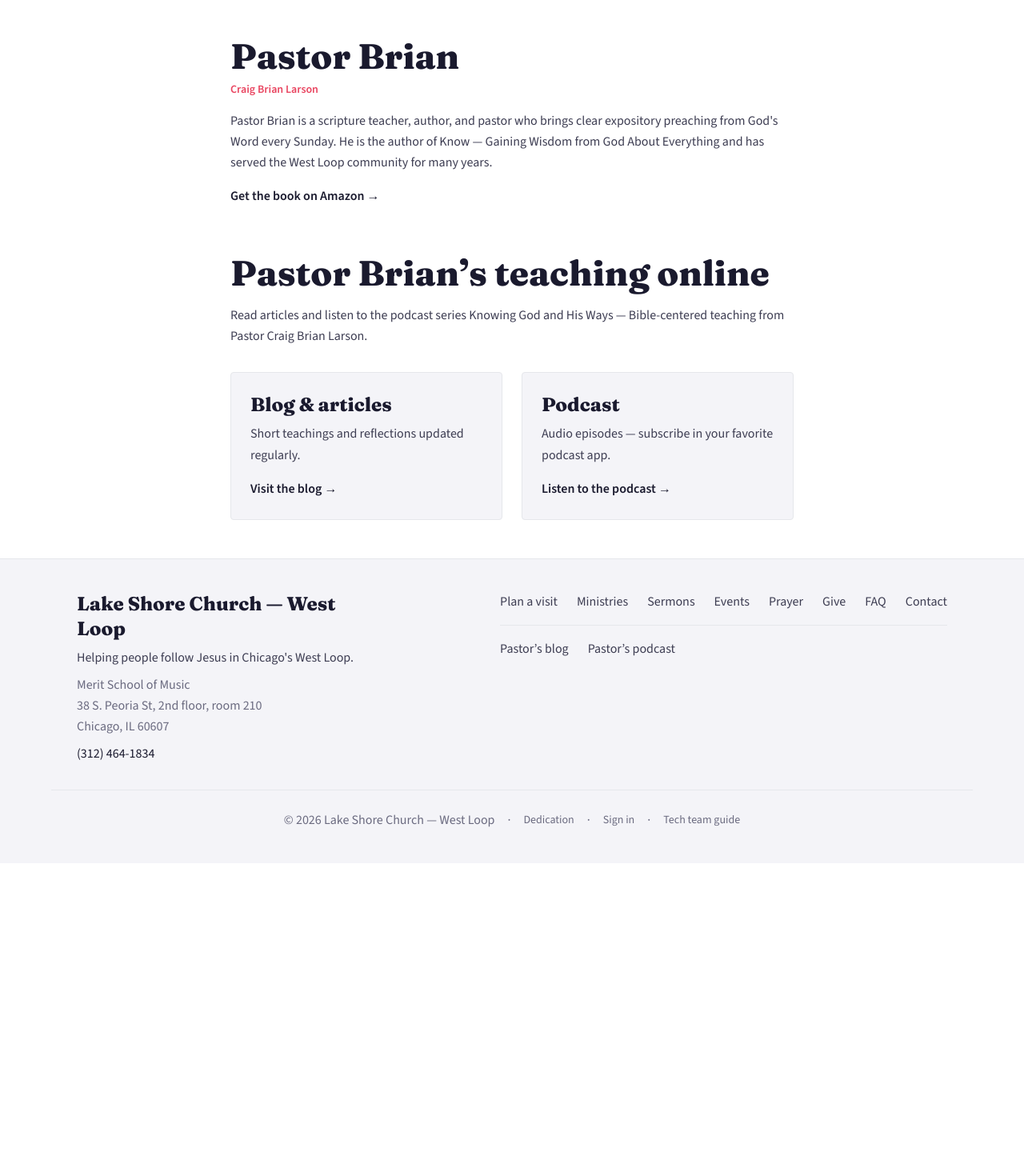
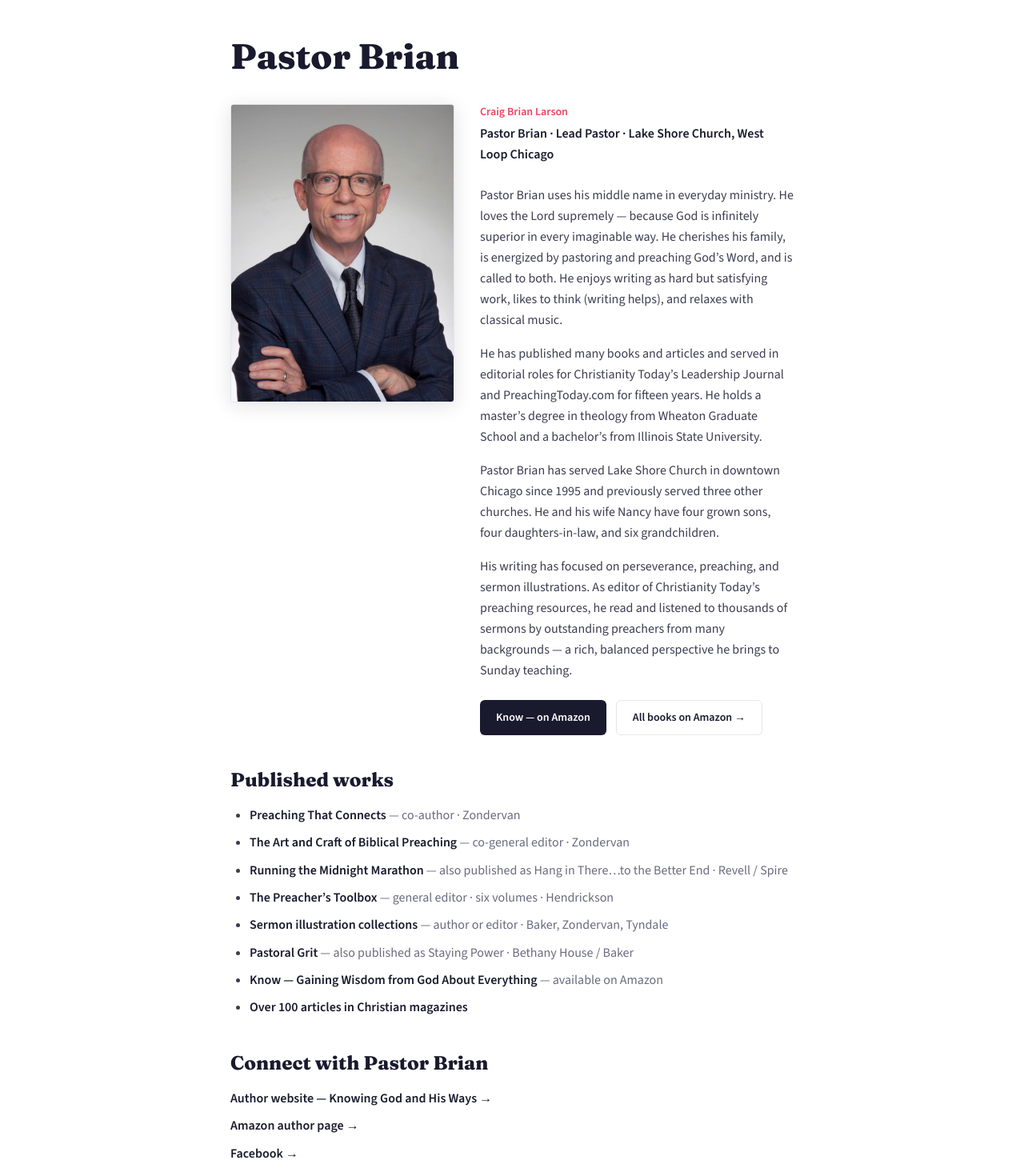
Before and after one commit to lake-shore-church/lsc-platform, a Next.js app in the folder apps/web/: page /en/about in a window 1280 px wide. Shown: the part 920-2390 px from the top of the page at 80% size. Before the commit the page ends 1999 px from the top, so only its background shows below. Built offline with nearby package versions, Linux system fonts and the light colour scheme; no server answers; what sanity would draw is missing.

Commit message:
feat(about): Pastor Brian bio, photo, and published works
Add portrait from craigbrianlarson.com, expanded About section with
books and links, and leaders card photo fallback.

Co-authored-by: Cursor <cursoragent@cursor.com>

```diff
--- a/apps/web/app/[locale]/(public)/about/leaders/page.tsx
+++ b/apps/web/app/[locale]/(public)/about/leaders/page.tsx
@@ -6,6 +6,8 @@ import { PageHeader } from "@/components/ui/PageHeader";
 import { Container } from "@/components/ui/Container";
 import { PortableText } from "@/components/content/PortableText";
 import { Link } from "@/i18n/navigation";
+import { PastorLeaderCard } from "@/components/about/PastorLeaderCard";
+import { PASTOR_PHOTO_SRC } from "@/lib/pastorBioContent";
 import { urlFor } from "@/lib/sanity";
 
 export async function generateMetadata(): Promise<Metadata> {
@@ -28,7 +30,14 @@ export default async function LeadersPage() {
         <div className="mt-10 grid gap-8 md:grid-cols-2">
           {bios.length ? (
             bios.map((person) => {
-              const photoUrl = person.photo ? urlFor(person.photo).width(400).height(400).url() : null;
+              const slug = person.slug?.current ?? "";
+              const isPastor =
+                slug === "pastor-brian" || person.name.toLowerCase().includes("larson");
+              const photoUrl = person.photo
+                ? urlFor(person.photo).width(400).height(400).url()
+                : isPastor
+                  ? PASTOR_PHOTO_SRC
+                  : null;
               return (
                 <article
                   key={person._id}
@@ -67,19 +76,12 @@ export default async function LeadersPage() {
               );
             })
           ) : (
-            <article className="rounded-card border border-default bg-surface p-6 md:col-span-2">
-              <h2 className="font-display text-h3 text-brand-primary">{t("pastor_name")}</h2>
-              <p className="text-sm font-semibold text-brand-accent">{t("pastor_role")}</p>
-              <p className="mt-3 text-base leading-relaxed text-foreground-secondary">
-                {t("pastor_bio")}
-              </p>
-              <Link
-                href="/about#pastor"
-                className="link-hover mt-4 inline-block font-semibold text-brand-primary"
-              >
-                {t("about_pastor")} →
-              </Link>
-            </article>
+            <PastorLeaderCard
+              name={t("pastor_name")}
+              role={t("pastor_role")}
+              summary={t("pastor_bio")}
+              moreLabel={t("about_pastor")}
+            />
           )}
         </div>
 
--- a/apps/web/app/[locale]/(public)/about/page.tsx
+++ b/apps/web/app/[locale]/(public)/about/page.tsx
@@ -4,9 +4,8 @@ import { Link } from "@/i18n/navigation";
 import { PageHeader } from "@/components/ui/PageHeader";
 import { Container } from "@/components/ui/Container";
 import { JsonLd } from "@/components/seo/JsonLd";
+import { PastorAboutSection } from "@/components/about/PastorAboutSection";
 import { PastorTeachingLinks } from "@/components/about/PastorTeachingLinks";
-
-const BOOK_URL = "https://www.amazon.com/s?k=Craig+Brian+Larson+Know";
 
 export async function generateMetadata(): Promise<Metadata> {
   const t = await getTranslations("about");
@@ -54,21 +53,14 @@ export default async function AboutPage() {
           </Link>
         </p>
 
-        <section id="pastor" className="mt-14 scroll-mt-24">
-          <h2 className="font-display text-h2 text-brand-primary">{t("pastor_heading")}</h2>
-          <p className="mt-1 text-sm font-semibold text-brand-accent">{t("pastor_name")}</p>
-          <p className="mt-4 text-base leading-relaxed text-foreground-secondary">
-            {t("pastor_bio")}
-          </p>
-          <Link
-            href={BOOK_URL}
-            target="_blank"
-            rel="noopener noreferrer"
-            className="link-hover mt-4 inline-block font-semibold text-brand-primary"
-          >
-            {t("book_link")}
-          </Link>
-        </section>
+        <PastorAboutSection
+          heading={t("pastor_heading")}
+          name={t("pastor_name")}
+          worksHeading={t("pastor_works_heading")}
+          connectHeading={t("pastor_connect_heading")}
+          bookKnowLabel={t("book_link")}
+          amazonLabel={t("pastor_amazon_link")}
+        />
 
         <PastorTeachingLinks
           heading={t("teaching_heading")}
--- /dev/null
+++ b/apps/web/components/about/PastorAboutSection.tsx
@@ -0,0 +1,107 @@
+import Image from "next/image";
+import {
+  pastorBioContent,
+  PASTOR_AMAZON_AUTHOR,
+  PASTOR_BOOK_KNOW,
+  PASTOR_PHOTO_SRC,
+} from "@/lib/pastorBioContent";
+
+type Props = {
+  heading: string;
+  name: string;
+  worksHeading: string;
+  connectHeading: string;
+  bookKnowLabel: string;
+  amazonLabel: string;
+};
+
+export function PastorAboutSection({
+  heading,
+  name,
+  worksHeading,
+  connectHeading,
+  bookKnowLabel,
+  amazonLabel,
+}: Props) {
+  const { displayName, role, paragraphs, publishedWorks, externalLinks } =
+    pastorBioContent;
+
+  return (
+    <section id="pastor" className="mt-14 scroll-mt-24">
+      <h2 className="font-display text-h2 text-brand-primary">{heading}</h2>
+
+      <div className="mt-8 flex flex-col gap-8 sm:flex-row sm:items-start">
+        <div className="relative mx-auto aspect-[3/4] w-full max-w-[280px] shrink-0 overflow-hidden rounded-card border border-default bg-surface shadow-card sm:mx-0">
+          <Image
+            src={PASTOR_PHOTO_SRC}
+            alt={`${name} (${displayName}), Lead Pastor`}
+            fill
+            className="object-cover object-top"
+            sizes="(max-width: 640px) 280px, 280px"
+            priority
+          />
+        </div>
+
+        <div className="min-w-0 flex-1">
+          <p className="text-sm font-semibold text-brand-accent">{name}</p>
+          <p className="mt-1 text-base font-semibold text-foreground-primary">
+            {displayName} · {role}
+          </p>
+
+          <div className="mt-6 space-y-4 text-base leading-relaxed text-foreground-secondary">
+            {paragraphs.map((paragraph) => (
+              <p key={paragraph.slice(0, 48)}>{paragraph}</p>
+            ))}
+          </div>
+
+          <div className="mt-6 flex flex-wrap gap-3">
+            <a
+              href={PASTOR_BOOK_KNOW}
+              target="_blank"
+              rel="noopener noreferrer"
+              className="inline-flex min-h-[44px] items-center rounded-md bg-brand-primary px-5 text-sm font-semibold text-white hover:bg-brand-primary-hover"
+            >
+              {bookKnowLabel}
+            </a>
+            <a
+              href={PASTOR_AMAZON_AUTHOR}
+              target="_blank"
+              rel="noopener noreferrer"
+              className="inline-flex min-h-[44px] items-center rounded-md border border-default px-5 text-sm font-semibold text-brand-primary hover:bg-surface"
+            >
+              {amazonLabel}
+            </a>
+          </div>
+        </div>
+      </div>
+
+      <h3 className="mt-10 font-display text-h3 text-brand-primary">{worksHeading}</h3>
+      <ul className="mt-4 list-disc space-y-2 pl-6 text-base text-foreground-secondary">
+        {publishedWorks.map((work) => (
+          <li key={work.title}>
+            <span className="font-semibold text-foreground-primary">{work.title}</span>
+            {work.detail ? (
+              <span className="text-foreground-muted"> — {work.detail}</span>
+            ) : null}
+          </li>
+        ))}
+      </ul>
+
+      <h3 className="mt-10 font-display text-h3 text-brand-primary">{connectHeading}</h3>
+      <ul className="mt-4 space-y-2">
+        {externalLinks.map((link) => (
+          <li key={link.href}>
+            <a
+              href={link.href}
+              target="_blank"
+              rel="noopener noreferrer"
+              className="link-hover font-semibold text-brand-primary"
+            >
+              {link.label} →
+            </a>
+          </li>
+        ))}
+      </ul>
+    </section>
+  );
+}
--- /dev/null
+++ b/apps/web/components/about/PastorLeaderCard.tsx
@@ -0,0 +1,37 @@
+import Image from "next/image";
+import { Link } from "@/i18n/navigation";
+import { PASTOR_PHOTO_SRC } from "@/lib/pastorBioContent";
+
+type Props = {
+  name: string;
+  role: string;
+  summary: string;
+  moreLabel: string;
+};
+
+export function PastorLeaderCard({ name, role, summary, moreLabel }: Props) {
+  return (
+    <article className="flex gap-6 rounded-card border border-default bg-surface p-6 shadow-card md:col-span-2">
+      <div className="relative h-36 w-28 shrink-0 overflow-hidden rounded-card border border-default sm:h-44 sm:w-32">
+        <Image
+          src={PASTOR_PHOTO_SRC}
+          alt={name}
+          fill
+          className="object-cover object-top"
+          sizes="128px"
+        />
+      </div>
+      <div className="min-w-0">
+        <h2 className="font-display text-h3 text-brand-primary">{name}</h2>
+        <p className="text-sm font-semibold text-brand-accent">{role}</p>
+        <p className="mt-3 text-base leading-relaxed text-foreground-secondary">{summary}</p>
+        <Link
+          href="/about#pastor"
+          className="link-hover mt-4 inline-block font-semibold text-brand-primary"
+        >
+          {moreLabel} →
+        </Link>
+      </div>
+    </article>
+  );
+}
--- /dev/null
+++ b/apps/web/lib/pastorBioContent.ts
@@ -0,0 +1,69 @@
+/** Public path (apps/web/public/church). Source: craigbrianlarson.com/about */
+export const PASTOR_PHOTO_SRC = "/church/pastor-brian.jpg";
+
+export const PASTOR_AMAZON_AUTHOR = "https://www.amazon.com/author/craigbrianlarson";
+export const PASTOR_BOOK_KNOW =
+  "https://www.amazon.com/s?k=Craig+Brian+Larson+Know";
+
+export type PublishedWork = {
+  title: string;
+  detail?: string;
+};
+
+/** Biography adapted from Pastor Brian’s author site for Lake Shore Church. */
+export const pastorBioContent = {
+  name: "Craig Brian Larson",
+  displayName: "Pastor Brian",
+  role: "Lead Pastor · Lake Shore Church, West Loop Chicago",
+  paragraphs: [
+    "Pastor Brian uses his middle name in everyday ministry. He loves the Lord supremely — because God is infinitely superior in every imaginable way. He cherishes his family, is energized by pastoring and preaching God’s Word, and is called to both. He enjoys writing as hard but satisfying work, likes to think (writing helps), and relaxes with classical music.",
+    "He has published many books and articles and served in editorial roles for Christianity Today’s Leadership Journal and PreachingToday.com for fifteen years. He holds a master’s degree in theology from Wheaton Graduate School and a bachelor’s from Illinois State University.",
+    "Pastor Brian has served Lake Shore Church in downtown Chicago since 1995 and previously served three other churches. He and his wife Nancy have four grown sons, four daughters-in-law, and six grandchildren.",
+    "His writing has focused on perseverance, preaching, and sermon illustrations. As editor of Christianity Today’s preaching resources, he read and listened to thousands of sermons by outstanding preachers from many backgrounds — a rich, balanced perspective he brings to Sunday teaching.",
+  ],
+  publishedWorks: [
+    {
+      title: "Preaching That Connects",
+      detail: "co-author · Zondervan",
+    },
+    {
+      title: "The Art and Craft of Biblical Preaching",
+      detail: "co-general editor · Zondervan",
+    },
+    {
+      title: "Running the Midnight Marathon",
+      detail: "also published as Hang in There…to the Better End · Revell / Spire",
+    },
+    {
+      title: "The Preacher’s Toolbox",
+      detail: "general editor · six volumes · Hendrickson",
+    },
+    {
+      title: "Sermon illustration collections",
+      detail: "author or editor · Baker, Zondervan, Tyndale",
+    },
+    {
+      title: "Pastoral Grit",
+      detail: "also published as Staying Power · Bethany House / Baker",
+    },
+    {
+      title: "Know — Gaining Wisdom from God About Everything",
+      detail: "available on Amazon",
+    },
+    { title: "Over 100 articles in Christian magazines" },
+  ] satisfies PublishedWork[],
+  externalLinks: [
+    {
+      label: "Author website — Knowing God and His Ways",
+      href: "https://craigbrianlarson.com/about/",
+    },
+    {
+      label: "Amazon author page",
+      href: PASTOR_AMAZON_AUTHOR,
+    },
+    {
+      label: "Facebook",
+      href: "https://www.facebook.com/craigbrianlarson",
+    },
+  ],
+} as const;
--- a/apps/web/messages/en.json
+++ b/apps/web/messages/en.json
@@ -215,13 +215,16 @@
     "meta_desc": "Lake Shore Church in Chicago's West Loop. Meet Pastor Brian and our community.",
     "intro_1": "In a world of pain, death, and evil, there is hope in the Son of God. Lake Shore Church exists to help people follow Jesus — through scripture-based teaching, genuine community, and authentic worship.",
     "distinctives": "Find inerrant truth from Scripture in a world of confusion.",
-    "intro_3": "Our pastor is Craig Brian Larson (Pastor Brian), a published author and expository Bible teacher who has served Lake Shore Church for many years.",
+    "intro_3": "Our pastor is Craig Brian Larson (Pastor Brian) — author, editor, and expository Bible teacher who has led Lake Shore Church in Chicago’s West Loop since 1995.",
     "pillars_heading": "Our pillars",
     "leaders_link": "Meet our leaders",
     "pastor_heading": "Pastor Brian",
     "pastor_name": "Craig Brian Larson",
-    "pastor_bio": "Pastor Brian is a scripture teacher, author, and pastor who brings clear expository preaching from God's Word every Sunday. He is the author of Know — Gaining Wisdom from God About Everything and has served the West Loop community for many years.",
-    "book_link": "Get the book on Amazon →",
+    "pastor_bio": "Pastor Brian is a scripture teacher, author, and pastor who brings clear expository preaching from God's Word every Sunday. He is the author of Know — Gaining Wisdom from God About Everything and has served the West Loop community since 1995.",
+    "pastor_works_heading": "Published works",
+    "pastor_connect_heading": "Connect with Pastor Brian",
+    "book_link": "Know — on Amazon",
+    "pastor_amazon_link": "All books on Amazon →",
     "teaching_heading": "Pastor Brian’s teaching online",
     "teaching_intro": "Read articles and listen to the podcast series Knowing God and His Ways — Bible-centered teaching from Pastor Craig Brian Larson.",
     "blog_title": "Blog & articles",
@@ -360,7 +363,7 @@
     "intro": "Leadership at Lake Shore Church is rooted in scripture, prayer, and the gifts of the Holy Spirit.",
     "pastor_name": "Craig Brian Larson (Pastor Brian)",
     "pastor_role": "Lead Pastor",
-    "pastor_bio": "Pastor Brian has served Lake Shore Church with expository preaching and a passion for the Holy Spirit's work. He teaches through Knowing God and His Ways (blog and podcast).",
+    "pastor_bio": "Lead Pastor since 1995. Published author and former editor for Christianity Today’s preaching resources. Teaches weekly at Lake Shore and through Knowing God and His Ways (blog and podcast).",
     "about_pastor": "More about Pastor Brian",
     "serve_note": "Interested in serving alongside leadership?",
     "get_involved": "Get involved"
--- a/packages/media/src/index.ts
+++ b/packages/media/src/index.ts
@@ -7,6 +7,7 @@ import community from "../images/home/plan_a_visit.webp";
 import worship from "../images/home/worship.jpg";
 import bible from "../images/home/flipping_bible.webp";
 import serve from "../images/home/serve.jpg";
+import pastorBrian from "../images/people/pastor-brian.jpg";
 
 /** Bundled image modules (Next.js Image + Expo Image / RN Image). */
 export const homeImages = {
@@ -15,6 +16,10 @@ export const homeImages = {
   worship,
   bible,
   serve,
+} as const;
+
+export const peopleImages = {
+  pastorBrian,
 } as const;
 
 /** @deprecated Prefer homeImages — kept for existing imports */
```
Also changed, not shown: apps/web/public/church/pastor-brian.jpg (added), packages/media/images/README.md, packages/media/images/people/pastor-brian.jpg (added), 1 other file (tests, documents, lock files or other folders).
